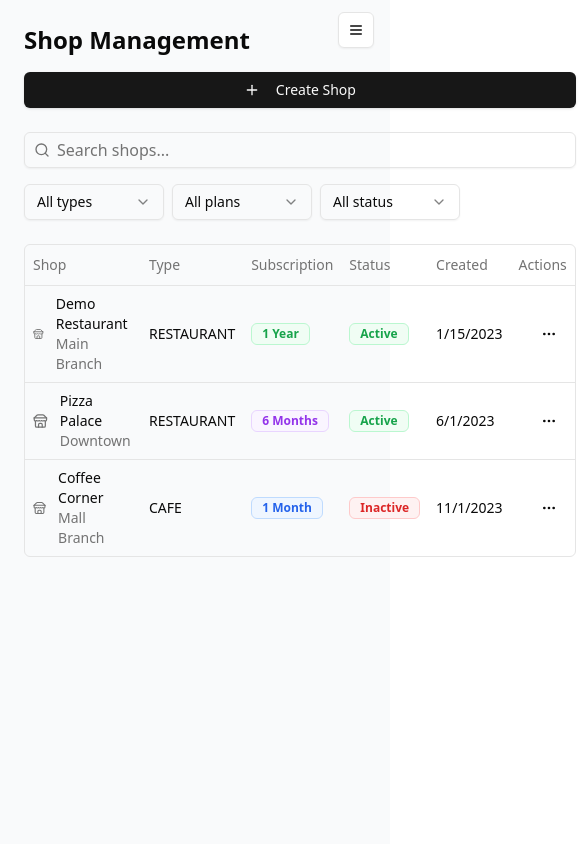
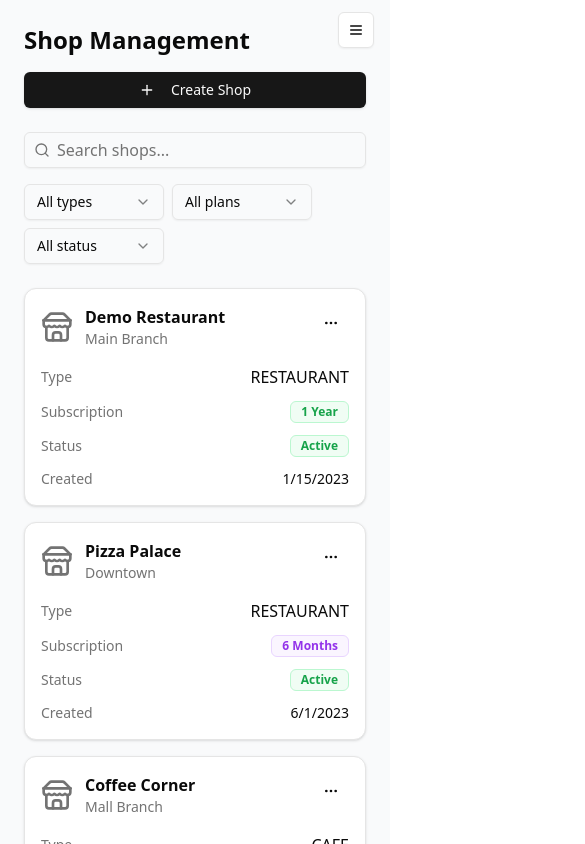
Before and after one commit to sakib-xrz/pos-frontend, a Next.js app: page /super-admin/shops in a window 390 px wide. Shown: the top 844 px of the page, 585 px wide, since content can reach past the window. Built offline with nearby package versions, Linux system fonts and the light colour scheme.

Commit message:
Refactor DropdownMenu components across admin pages to include modal={false} for consistent behavior, and implement a delete confirmation dialog in the shops page for improved user interaction and data safety.

```diff
--- a/app/admin/categories/page.tsx
+++ b/app/admin/categories/page.tsx
@@ -259,7 +259,7 @@ export default function CategoriesPage() {
                     className="object-cover group-hover:scale-105 transition-transform duration-200"
                   />
                   <div className="absolute top-2 right-2">
-                    <DropdownMenu>
+                    <DropdownMenu modal={false}>
                       <DropdownMenuTrigger asChild>
                         <Button
                           variant="secondary"
--- a/app/admin/orders/page.tsx
+++ b/app/admin/orders/page.tsx
@@ -234,7 +234,7 @@ export default function OrdersPage() {
                 Staff: {order.user.name}
               </p>
             </div>
-            <DropdownMenu>
+            <DropdownMenu modal={false}>
               <DropdownMenuTrigger asChild>
                 <Button
                   variant="ghost"
@@ -379,7 +379,7 @@ export default function OrdersPage() {
                   <TableCell>{order.payment_type}</TableCell>
                   <TableCell>{getStatusBadge(order.status)}</TableCell>
                   <TableCell className="text-right">
-                    <DropdownMenu>
+                    <DropdownMenu modal={false}>
                       <DropdownMenuTrigger asChild>
                         <Button variant="ghost" size="icon">
                           <MoreHorizontal className="h-4 w-4" />
--- a/app/admin/products/page.tsx
+++ b/app/admin/products/page.tsx
@@ -280,7 +280,7 @@ export default function ProductsPage() {
               width={100}
               height={100}
             />
-            <DropdownMenu>
+            <DropdownMenu modal={false}>
               <DropdownMenuTrigger asChild>
                 <Button
                   variant="ghost"
@@ -579,7 +579,7 @@ export default function ProductsPage() {
                     />
                   </TableCell>
                   <TableCell className="text-right">
-                    <DropdownMenu>
+                    <DropdownMenu modal={false}>
                       <DropdownMenuTrigger asChild>
                         <Button variant="ghost" size="icon">
                           <MoreHorizontal className="h-4 w-4" />
--- a/app/admin/users/page.tsx
+++ b/app/admin/users/page.tsx
@@ -460,7 +460,7 @@ export default function UsersPage() {
                     {new Date(user.created_at).toLocaleDateString()}
                   </TableCell>
                   <TableCell className="text-right">
-                    <DropdownMenu>
+                    <DropdownMenu modal={false}>
                       <DropdownMenuTrigger asChild>
                         <Button variant="ghost" size="icon">
                           <MoreHorizontal className="h-4 w-4" />
@@ -529,7 +529,7 @@ export default function UsersPage() {
                           {user.name.charAt(0)}
                         </AvatarFallback>
                       </Avatar>
-                      <DropdownMenu>
+                      <DropdownMenu modal={false}>
                         <DropdownMenuTrigger asChild>
                           <Button
                             variant="ghost"
--- a/app/super-admin/shops/page.tsx
+++ b/app/super-admin/shops/page.tsx
@@ -15,8 +15,6 @@ import {
   DropdownMenu,
   DropdownMenuContent,
   DropdownMenuItem,
-  DropdownMenuLabel,
-  DropdownMenuSeparator,
   DropdownMenuTrigger,
 } from "@/components/ui/dropdown-menu";
 import {
@@ -41,6 +39,17 @@ import {
 import { useFormik } from "formik";
 import * as Yup from "yup";
 import { Plus, MoreHorizontal, Search, Edit, Trash, Store } from "lucide-react";
+import {
+  AlertDialog,
+  AlertDialogAction,
+  AlertDialogCancel,
+  AlertDialogContent,
+  AlertDialogDescription,
+  AlertDialogFooter,
+  AlertDialogHeader,
+  AlertDialogTitle,
+} from "@/components/ui/alert-dialog";
+import { Card, CardContent } from "@/components/ui/card";
 
 // Validation schemas
 const createShopSchema = Yup.object({
@@ -136,6 +145,8 @@ export default function ShopsPage() {
   const [isCreateDialogOpen, setIsCreateDialogOpen] = useState(false);
   const [isUpdateDialogOpen, setIsUpdateDialogOpen] = useState(false);
   const [selectedShop, setSelectedShop] = useState<Shop | null>(null);
+  const [deleteDialogOpen, setDeleteDialogOpen] = useState(false);
+  const [shopToDelete, setShopToDelete] = useState<Shop | null>(null);
 
   const filteredShops = shops.filter((shop) => {
     const matchesSearch =
@@ -155,17 +166,20 @@ export default function ShopsPage() {
     setIsUpdateDialogOpen(true);
   };
 
-  const handleDelete = (id: string) => {
-    if (
-      window.confirm(
-        "Are you sure you want to delete this shop? This action cannot be undone."
-      )
-    ) {
-      setShops(shops.filter((shop) => shop.id !== id));
-      //   toast({
-      //     title: "Shop deleted",
-      //     description: "The shop has been successfully deleted.",
-      //   });
+  const handleDeleteClick = (shop: Shop) => {
+    setShopToDelete(shop);
+    setDeleteDialogOpen(true);
+  };
+
+  const handleDeleteConfirm = () => {
+    if (shopToDelete) {
+      setShops(shops.filter((shop) => shop.id !== shopToDelete.id));
+      setDeleteDialogOpen(false);
+      setShopToDelete(null);
+      // toast({
+      //   title: "Shop deleted",
+      //   description: "The shop and all associated data have been deleted.",
+      // });
     }
   };
 
@@ -283,6 +297,68 @@ export default function ShopsPage() {
       </Badge>
     );
   };
+
+  const ShopCard = ({ shop }: { shop: Shop }) => (
+    <Card>
+      <CardContent className="p-4">
+        <div className="flex justify-between items-start">
+          <div className="flex items-center gap-3">
+            <Store className="h-8 w-8 text-muted-foreground" />
+            <div>
+              <h3 className="font-semibold text-base">{shop.name}</h3>
+              {shop.branch_name && (
+                <p className="text-sm text-muted-foreground">
+                  {shop.branch_name}
+                </p>
+              )}
+            </div>
+          </div>
+          <DropdownMenu modal={false}>
+            <DropdownMenuTrigger asChild>
+              <Button variant="ghost" size="icon">
+                <MoreHorizontal className="h-4 w-4" />
+                <span className="sr-only">Open menu</span>
+              </Button>
+            </DropdownMenuTrigger>
+            <DropdownMenuContent align="end">
+              <DropdownMenuItem onClick={() => handleUpdate(shop)}>
+                <Edit className="mr-2 h-4 w-4" />
+                Update Plan
+              </DropdownMenuItem>
+              <DropdownMenuItem
+                className="text-red-600"
+                onClick={() => handleDeleteClick(shop)}
+              >
+                <Trash className="mr-2 h-4 w-4" />
+                Delete Shop
+              </DropdownMenuItem>
+            </DropdownMenuContent>
+          </DropdownMenu>
+        </div>
+
+        <div className="mt-4 space-y-3">
+          <div className="flex items-center justify-between">
+            <span className="text-sm text-muted-foreground">Type</span>
+            <span className="font-medium">{shop.type}</span>
+          </div>
+          <div className="flex items-center justify-between">
+            <span className="text-sm text-muted-foreground">Subscription</span>
+            {getSubscriptionBadge(shop.subscription_plan)}
+          </div>
+          <div className="flex items-center justify-between">
+            <span className="text-sm text-muted-foreground">Status</span>
+            {getStatusBadge(shop.is_active)}
+          </div>
+          <div className="flex items-center justify-between">
+            <span className="text-sm text-muted-foreground">Created</span>
+            <span className="text-sm">
+              {new Date(shop.created_at).toLocaleDateString()}
+            </span>
+          </div>
+        </div>
+      </CardContent>
+    </Card>
+  );
 
   return (
     <div className="p-6">
@@ -583,8 +659,8 @@ export default function ShopsPage() {
         </div>
       </div>
 
-      {/* Table */}
-      <div className="border rounded-md">
+      {/* Table for large screens, Cards for small screens */}
+      <div className="hidden md:block border rounded-md">
         <Table>
           <TableHeader>
             <TableRow>
@@ -631,7 +707,7 @@ export default function ShopsPage() {
                     {new Date(shop.created_at).toLocaleDateString()}
                   </TableCell>
                   <TableCell className="text-right">
-                    <DropdownMenu>
+                    <DropdownMenu modal={false}>
                       <DropdownMenuTrigger asChild>
                         <Button variant="ghost" size="icon">
                           <MoreHorizontal className="h-4 w-4" />
@@ -639,16 +715,13 @@ export default function ShopsPage() {
                         </Button>
                       </DropdownMenuTrigger>
                       <DropdownMenuContent align="end">
-                        <DropdownMenuLabel>Actions</DropdownMenuLabel>
-                        <DropdownMenuSeparator />
                         <DropdownMenuItem onClick={() => handleUpdate(shop)}>
                           <Edit className="mr-2 h-4 w-4" />
-                          Update Subscription
+                          Update Plan
                         </DropdownMenuItem>
-                        <DropdownMenuSeparator />
                         <DropdownMenuItem
                           className="text-red-600"
-                          onClick={() => handleDelete(shop.id)}
+                          onClick={() => handleDeleteClick(shop)}
                         >
                           <Trash className="mr-2 h-4 w-4" />
                           Delete Shop
@@ -663,14 +736,25 @@ export default function ShopsPage() {
         </Table>
       </div>
 
+      {/* Card view for small screens */}
+      <div className="md:hidden grid grid-cols-1 gap-4">
+        {filteredShops.length === 0 ? (
+          <div className="text-center py-8 text-muted-foreground">
+            No shops found
+          </div>
+        ) : (
+          filteredShops.map((shop) => <ShopCard key={shop.id} shop={shop} />)
+        )}
+      </div>
+
       {/* Update Dialog */}
       <Dialog open={isUpdateDialogOpen} onOpenChange={setIsUpdateDialogOpen}>
         <DialogContent onOpenAutoFocus={(e) => e.preventDefault()}>
           <form onSubmit={updateFormik.handleSubmit}>
             <DialogHeader>
-              <DialogTitle>Update Shop Subscription</DialogTitle>
+              <DialogTitle>Update Shop Plan</DialogTitle>
               <DialogDescription>
-                Update subscription plan and status for {selectedShop?.name}.
+                Update plan for {selectedShop?.name}.
               </DialogDescription>
             </DialogHeader>
 
@@ -721,6 +805,35 @@ export default function ShopsPage() {
           </form>
         </DialogContent>
       </Dialog>
+
+      {/* Delete Alert Dialog */}
+      <AlertDialog open={deleteDialogOpen} onOpenChange={setDeleteDialogOpen}>
+        <AlertDialogContent>
+          <AlertDialogHeader>
+            <AlertDialogTitle>Are you absolutely sure?</AlertDialogTitle>
+            <AlertDialogDescription>
+              This action cannot be undone. This will permanently delete the
+              shop &quot;{shopToDelete?.name}&quot; and all associated data
+              including:
+              <ul className="list-disc list-inside mt-2 space-y-1">
+                <li>All products and inventory</li>
+                <li>All orders and transactions</li>
+                <li>All user accounts</li>
+                <li>All settings and configurations</li>
+              </ul>
+            </AlertDialogDescription>
+          </AlertDialogHeader>
+          <AlertDialogFooter>
+            <AlertDialogCancel>Cancel</AlertDialogCancel>
+            <AlertDialogAction
+              onClick={handleDeleteConfirm}
+              className="bg-red-600 hover:bg-red-700"
+            >
+              Delete Shop
+            </AlertDialogAction>
+          </AlertDialogFooter>
+        </AlertDialogContent>
+      </AlertDialog>
     </div>
   );
 }
```
Also changed, not shown: components/ui/alert-dialog.tsx (+26 -26 lines).
